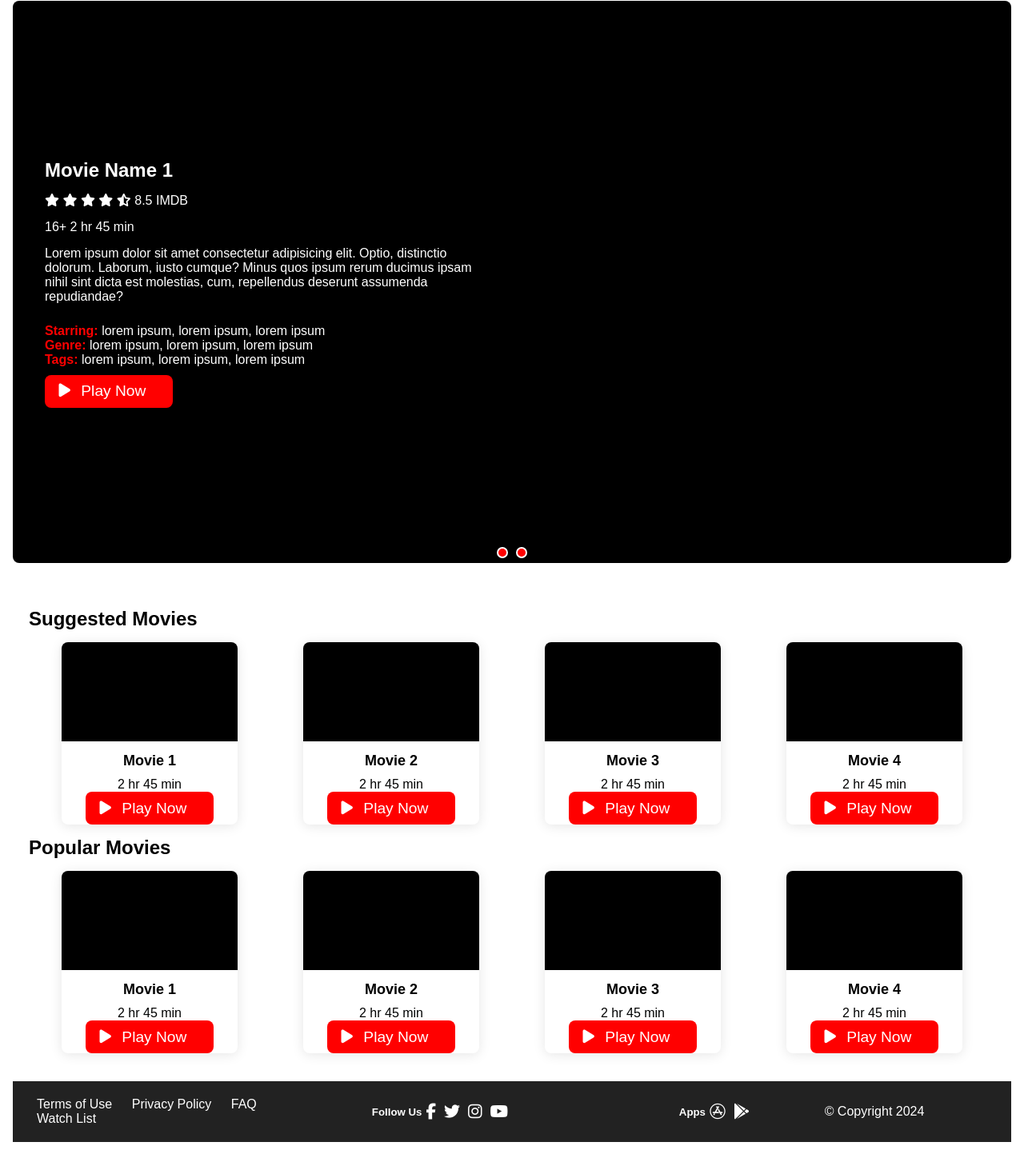
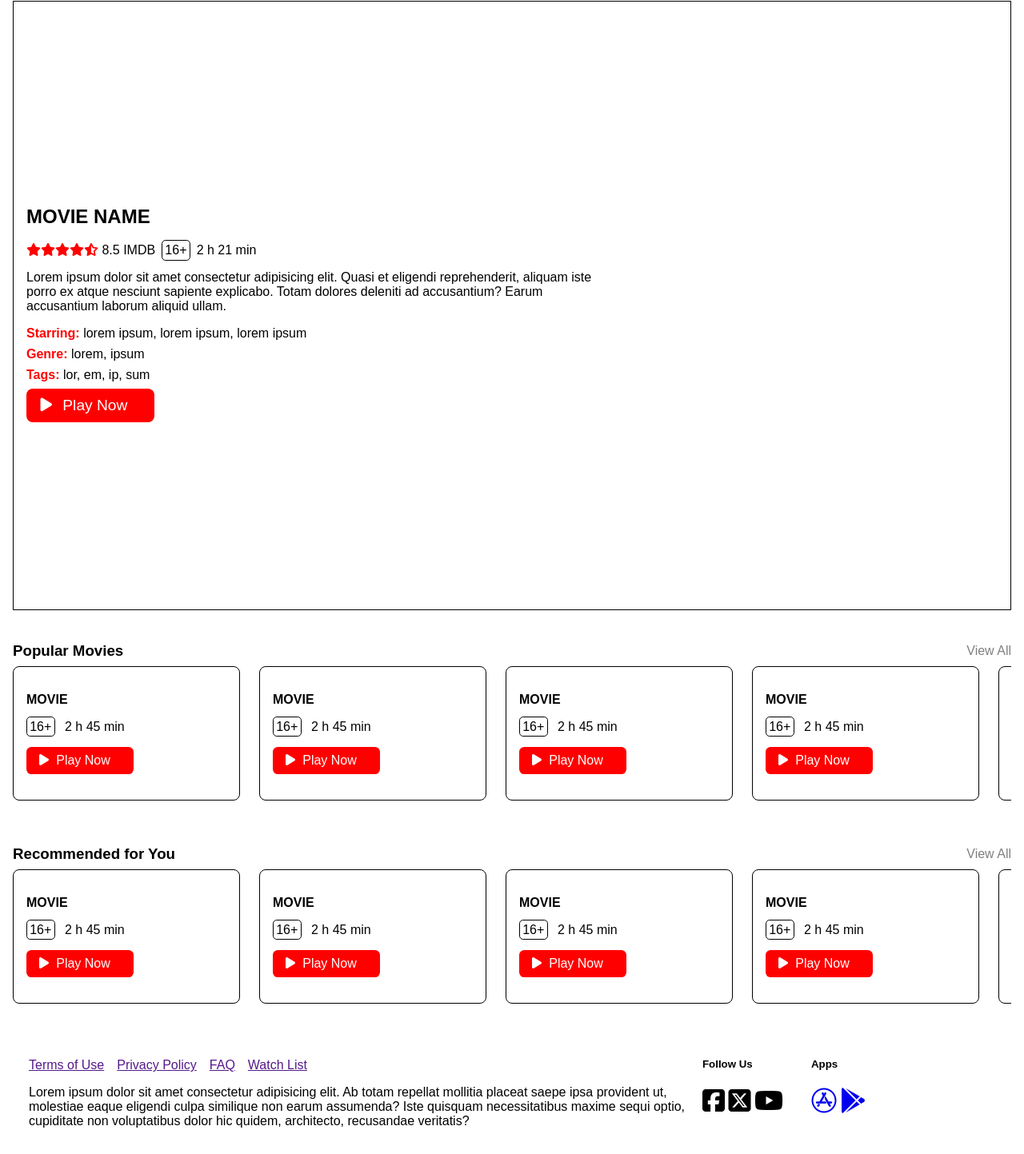
Before and after one commit to y-gokay/witFlix, a website: page index.html in a window 1280 px wide. Shown: the part 117-1560 px from the top of the page at 80% size. Drawn offline with Linux system fonts and the light colour scheme.

Commit message:
revize edildi
css html bugün görülen örneklerden baz alınarak revize edildi

```diff
--- a/index.css
+++ b/index.css
@@ -1,41 +1,40 @@
-* {
-  /* genel düzeltme */
+/* Genel Ayarlar */
+body {
+  padding: 1rem;
   margin: 0;
-  padding: 0;
-  box-sizing: border-box;
+  font-family: Arial, Helvetica, sans-serif;
 }
 
-body {
-  font-family: Arial, Helvetica, sans-serif;
-  background-color: rgb(255, 255, 255);
-  padding: 1rem;
-  margin: 0;
+a:hover {
+  color: red;
 }
 
-/*header ile alakalı*/
+h2,
+h4 {
+  text-transform: uppercase;
+}
+
+/* Header Ayarlar*/
 header {
   display: flex;
   justify-content: space-between;
   align-items: center;
-  background-color: #222;
   padding: 15px 30px;
-  flex-wrap: wrap;
 }
 
 header h1 {
   color: red;
   margin: 0;
-  font-size: 24px;
+  flex: 1;
 }
 
 header nav {
   display: flex;
-  gap: 1.5rem;
-  margin-bottom: 10px;
+  gap: 0.5rem;
 }
 
 header nav a {
-  color: rgb(223, 15, 15);
+  color: rgb(111, 111, 111);
   text-decoration: none;
 }
 
@@ -43,140 +42,78 @@ header .user-panel {
   display: flex;
   align-items: center;
   gap: 0.5rem;
-}
-
-.user-panel input {
-  padding: 0.3rem;
-  width: 7rem;
+  flex: 1;
+  justify-content: flex-end;
 }
 
 .user-panel img {
   border-radius: 100px;
   width: 2.5rem;
-  cursor: pointer;
+}
+
+.nav-menu {
+  display: none;
 }
 
 .search-container {
   position: relative;
 }
 
-.search-container input {
-  padding: 0.3rem 2rem;
-  width: 7rem;
+.search-container .search-icon {
+  position: absolute;
+  right: 10px;
+  top: 50%;
+  transform: translateY(-50%);
+  font-size: 1.2rem;
+  color: #aaa;
+  display: flex;
+  align-items: center;
 }
 
-.search-icon {
-  position: absolute;
-  left: 10px;
-  top: 25%;
-  color: gray;
-  cursor: pointer;
+.search-container input {
+  width: calc(100% - 2rem);
+  padding: 0.3rem 1.5rem 0.3rem 1rem;
+  border-radius: 0.5rem;
+  border: 1px solid #ccc;
 }
 
-/*hero ile alakalı*/
-.hero {
-  position: relative;
-  overflow: hidden;
-  text-align: center;
-  color: white;
-  margin: 2rem auto;
+.search-container input:focus {
+  outline: none;
+  border-color: red;
 }
 
-.hero-image {
-  width: 100%;
-  height: auto;
-  border-radius: 8px;
+/* Hero */
+main {
+  aspect-ratio: 5/3;
+  border: 1px solid black;
+  margin: 2rem auto;
+  padding: 1rem;
+  display: flex;
+  align-items: center;
 }
 
-.hero-content {
-  position: absolute;
-  top: 0;
-  left: 0;
-  right: 0;
-  bottom: 0;
-  display: flex;
-  flex-direction: column;
-  justify-content: center;
-  align-items: flex-start;
-  padding: 20px;
-  text-align: left;
-  max-width: 600px;
-  margin-left: 20px;
+.user-rating i {
+  color: red;
 }
 
-.slider {
-  display: flex;
-  justify-content: center;
-  align-items: center;
-  position: relative;
+.content-rating {
+  border: 1px solid black;
+  border-radius: 0.3rem;
+  padding: 0.2rem;
+  margin: 0 0.5rem;
 }
 
-.slides {
-  display: flex;
-  width: 200%;
-  transition: transform 0.5s ease-in-out;
-}
-
-input[name="slider"] {
-  display: none;
-}
-
-.slide {
-  min-width: 100%;
-  box-sizing: border-box;
-  position: relative;
-}
-
-.navigation-manual {
-  position: absolute;
-  width: 100%;
-  display: flex;
-  justify-content: center;
-  bottom: 10px;
-}
-
-.manual-btn {
-  border: 2px solid rgb(255, 255, 255);
-  padding: 5px;
-  border-radius: 10px;
-  cursor: pointer;
-}
-
-.manual-btn:not(:last-child) {
-  margin-right: 10px;
-}
-
-#slide1:checked ~ .slides {
-  transform: translateX(0%);
-}
-
-#slide2:checked ~ .slides {
-  transform: translateX(-100%);
-}
-
-input[type="radio"]:checked ~ .navigation-manual .manual-btn {
-  background: red;
-}
-
-.movie-infos {
-  margin-top: 15px;
-}
-
-.movie-name {
-  margin-bottom: 15px;
-}
-
-.movie-texts {
-  margin: 15px 0;
-}
-
-.movie-details {
-  margin: 10px 0;
+.main-movie {
+  width: 60%;
 }
 
 .movie-details span {
   color: red;
   font-weight: bold;
+}
+
+.movie-details p {
+  margin: 0.5rem 0;
 }
 
 button {
@@ -193,120 +130,171 @@ button i {
   margin-left: -1rem;
   margin-right: 0.5rem;
 }
-
 button:hover {
   background-color: #ff6b81;
 }
 
-.suggestion {
-  padding: 20px;
+/* Suggestion */
+.suggestion-row {
+  margin-bottom: 2rem;
 }
 
-.suggestion-movies,
-.popular-movies {
+.suggestion-row-title {
   display: flex;
-  justify-content: space-around;
-  flex-wrap: wrap;
+  justify-content: space-between;
+  align-items: center;
+}
+
+.suggestion-row-title a {
+  text-decoration: none;
+  color: gray;
+}
+
+.suggestion-row-title a:hover {
+  color: red;
+}
+
+.suggestion-row-title h3 {
+  margin: 0.5rem 0;
+}
+
+.suggestion-movies {
+  display: flex;
+  gap: 1.5rem;
 }
 
 .movie-card {
-  background: white;
-  border-radius: 8px;
-  box-shadow: 0 2px 15px rgba(0, 0, 0, 0.1);
-  margin: 15px;
-  text-align: center;
-  width: 220px;
+  border: 1px solid black;
+  min-width: 250px;
+  border-radius: 0.5rem;
+  padding: 2rem 1rem;
+  display: flex;
+  align-items: center;
   transition: transform 0.3s;
 }
-
 .movie-card:hover {
   transform: scale(1.05);
 }
 
 .movie-card img {
   border-radius: 8px 8px 0 0;
-  width: 100%;
+  width: 50%;
+}
+.movie-card h4 {
+  margin: 0;
 }
 
-.movie-card h3 {
-  margin: 10px 0;
-  font-size: 18px;
+.movie-card .content-rating {
+  margin-left: 0;
 }
-/*footer ile alakalı*/
+
+.movie-detail-container {
+  display: flex;
+  flex-direction: column;
+  gap: 1rem;
+}
+
+.movie-card button {
+  padding: 0.5rem 1.8rem;
+  border-radius: 0.4rem;
+  font-size: 1rem;
+}
+
+.movie-card button i {
+  margin-left: -0.8rem;
+  margin-right: 0.3rem;
+}
+.suggestion-movies {
+  display: flex;
+  gap: 1.5rem;
+  overflow-x: auto;
+  padding-bottom: 1rem;
+}
+.suggestion-movies::-webkit-scrollbar {
+  height: 8px;
+}
+
+.suggestion-movies::-webkit-scrollbar-thumb {
+  background-color: rgba(0, 0, 0, 0.3);
+  border-radius: 4px;
+}
+
+.suggestion-movies::-webkit-scrollbar-track {
+  background-color: #f1f1f1;
+}
+
+/* Footer */
 footer {
   display: flex;
   justify-content: space-between;
-  align-items: center;
+  gap: 1rem;
   padding: 20px;
-  background: #222;
-  color: white;
 }
 
-.bottom-nav {
-  flex: 1;
+footer h5 {
+  margin-top: 0;
 }
 
-.bottom-nav a {
-  color: white;
-  text-decoration: none;
-  margin: 0 10px;
+.footer-navigation nav {
+  display: flex;
+  gap: 1rem;
 }
 
-.bottom-nav a:hover {
-  text-decoration: underline;
+.social-navigation {
+  min-width: 120px;
 }
 
-.social-medias,
-.app-links {
-  display: flex;
-  align-items: center;
-  flex: 1;
-  justify-content: flex-end;
+.mobile-app-navigation {
+  min-width: 230px;
 }
 
-.social-medias a,
-.app-links a {
-  color: white;
-  margin: 0 5px;
-  font-size: 20px;
+.mobile-app-navigation img {
+  height: 2rem;
 }
 
-.Copyright-text {
-  text-align: center;
-  flex: 1;
-}
-.hamburger-menu {
-  display: none;
-  flex-direction: column;
-  cursor: pointer;
-  gap: 0.3rem;
-}
-.hamburger-menu i {
-  font-size: 2rem;
-  color: white;
-}
-/*hero ile alakalı*/
-@media (max-width: 480px) {
+/* Mobil Uyumlu Düzenlemeler */
+@media (max-width: 768px) {
+  header {
+    flex-wrap: wrap;
+  }
+
   header nav {
+    order: 1;
+    width: 100%;
+    justify-content: center;
+    margin-top: 1rem;
     display: none;
   }
-  header .hamburger-menu {
+
+  header .nav-menu {
     display: flex;
+    cursor: pointer;
   }
-  .search-container input {
+
+  header .user-panel {
+    display: none;
+  }
+
+  .main-movie {
     width: 100%;
   }
-  .movie-card {
-    width: 100%;
-    margin: 10px 0;
+
+  footer {
+    flex-wrap: wrap;
+    text-align: center;
   }
 
-  button {
-    padding: 0.6rem 1.8rem;
-    font-size: 1rem;
+  footer nav {
+    justify-content: center;
   }
 
-  .hero-content {
-    max-width: 90%;
+  .social-navigation,
+  .mobile-app-navigation {
+    width: 100%;
+  }
+
+  .search-container input {
+    width: calc(100% - 2rem);
+    padding: 0.3rem 1.5rem 0.3rem 1rem;
   }
 }
--- a/index.html
+++ b/index.html
@@ -12,216 +12,210 @@
       referrerpolicy="no-referrer"
     />
     <link href="./index.css" rel="stylesheet" />
-    <title>WIT-FLIX</title>
+    <title>WiTFLiX | Browse</title>
   </head>
-
   <body>
     <!--witflix yazısı eklendi,navbar eklendi, kullancı avatarı, arama motoru ve bildirimlerler eklendi -->
     <header>
-      <h1>Wit-Flix</h1>
-      <nav class="nav-items">
-        <a href="">Topic-1</a>
-        <a href="">Topic-2</a>
-        <a href="">Topic-3</a>
-        <a href="">Topic-4</a>
+      <h1>WiTFLiX</h1>
+      <nav>
+        <a href="">Topic 1</a>
+        <a href="">Topic 2</a>
+        <a href="">Topic 3</a>
+        <a href="">Topic 4</a>
       </nav>
-      <div class="hamburger-menu" id="hamburger-menu">
-        <i class="fa-solid fa-bars"></i>
-      </div>
       <div class="user-panel">
         <div class="search-container">
-          <input type="text" placeholder="Search.." />
+          <input type="text" placeholder="Search..." />
           <i class="fa-solid fa-magnifying-glass search-icon"></i>
         </div>
-        <i class="fa-solid fa-bell"></i>
-        <img src="design_mats/img_avatar.png" alt="Avatar" class="avatar" />
+        <i class="fa-solid fa-bell notifications fa-2x"></i>
+        <img class="avatar" src="design_mats/img_avatar.png" />
       </div>
+      <i class="fa-solid fa-bars fa-2xl nav-menu"></i>
     </header>
 
     <!-- Film hakkında isim, puan, süre, açıklama ve oynatma tuşu eklendi,slider tarzı yapıldı -->
     <main class="hero">
-      <div class="slider">
-        <input type="radio" name="slider" id="slide1" checked />
-        <input type="radio" name="slider" id="slide2" />
-        <div class="slides">
-          <div class="slide">
-            <img
-              src="design_mats/black._bb.png"
-              alt="Movie 1"
-              class="hero-image"
-            />
-            <div class="hero-content">
-              <div class="movie-name">
-                <h2>Movie Name 1</h2>
+      <div class="main-movie">
+        <h2>Movie Name</h2>
+        <div class="movie-info">
+          <span class="user-rating"
+            ><i class="fa-solid fa-star"></i><i class="fa-solid fa-star"></i
+            ><i class="fa-solid fa-star"></i><i class="fa-solid fa-star"></i
+            ><i class="fa-solid fa-star-half-stroke"></i> 8.5 IMDB</span
+          ><span class="content-rating">16+</span
+          ><span class="movie-duration">2 h 21 min</span>
         </div>
-              <div class="movie-points">
-                <i class="fa-solid fa-star"></i>
-                <i class="fa-solid fa-star"></i>
-                <i class="fa-solid fa-star"></i>
-                <i class="fa-solid fa-star"></i>
-                <i class="fa-solid fa-star-half-stroke"></i> 8.5 IMDB
+        <p>
+          Lorem ipsum dolor sit amet consectetur adipisicing elit. Quasi et
+          eligendi reprehenderit, aliquam iste porro ex atque nesciunt sapiente
+          explicabo. Totam dolores deleniti ad accusantium? Earum accusantium
+          laborum aliquid ullam.
+        </p>
+        <div class="movie-details">
+          <p><span>Starring: </span>lorem ipsum, lorem ipsum, lorem ipsum</p>
+          <p><span>Genre: </span>lorem, ipsum</p>
+          <p><span>Tags: </span>lor, em, ip, sum</p>
         </div>
-              <div class="movie-infos">
+        <button><i class="fa-solid fa-play"></i> Play Now</button>
+      </div>
+    </main>
+
+    <section class="suggestion">
+      <div class="suggestion-row">
+        <div class="suggestion-row-title">
+          <h3>Popular Movies</h3>
+          <a href="#">View All</a>
+        </div>
+        <div class="suggestion-movies">
+          <div class="movie-card">
+            <div class="movie-detail-container">
+              <h4>Movie</h4>
+              <div class="movie-info">
                 <span class="content-rating">16+</span>
-                <span class="content-durations">2 hr 45 min</span>
-              </div>
-              <div class="movie-texts">
-                <p>
-                  Lorem ipsum dolor sit amet consectetur adipisicing elit.
-                  Optio, distinctio dolorum. Laborum, iusto cumque? Minus quos
-                  ipsum rerum ducimus ipsam nihil sint dicta est molestias, cum,
-                  repellendus deserunt assumenda repudiandae?
-                </p>
-              </div>
-              <div class="movie-details">
-                <p>
-                  <span>Starring: </span>lorem ipsum, lorem ipsum, lorem ipsum
-                </p>
-                <p><span>Genre: </span>lorem ipsum, lorem ipsum, lorem ipsum</p>
-                <p><span>Tags: </span>lorem ipsum, lorem ipsum, lorem ipsum</p>
+                <span class="movie-duration">2 h 45 min</span>
               </div>
               <button><i class="fa-solid fa-play"></i> Play Now</button>
             </div>
           </div>
-          <div class="slide">
-            <img
-              src="design_mats/black._bb.png"
-              alt="Movie 2"
-              class="hero-image"
-            />
-            <div class="hero-content">
-              <div class="movie-name">
-                <h2>Movie Name 2</h2>
+          <div class="movie-card">
+            <div class="movie-detail-container">
+              <h4>Movie</h4>
+              <div class="movie-info">
+                <span class="content-rating">16+</span>
+                <span class="movie-duration">2 h 45 min</span>
               </div>
-              <div class="movie-points">
-                <i class="fa-solid fa-star"></i>
-                <i class="fa-solid fa-star"></i>
-                <i class="fa-solid fa-star"></i>
-                <i class="fa-solid fa-star"></i>
-                <i class="fa-solid fa-star-half-stroke"></i> 8.5 IMDB
+              <button><i class="fa-solid fa-play"></i> Play Now</button>
             </div>
-              <div class="movie-infos">
+          </div>
+          <div class="movie-card">
+            <div class="movie-detail-container">
+              <h4>Movie</h4>
+              <div class="movie-info">
                 <span class="content-rating">16+</span>
-                <span class="content-durations">2 hr 45 min</span>
+                <span class="movie-duration">2 h 45 min</span>
               </div>
-              <div class="movie-texts">
-                <p>
-                  Lorem ipsum dolor sit amet consectetur adipisicing elit.
-                  Optio, distinctio dolorum. Laborum, iusto cumque? Minus quos
-                  ipsum rerum ducimus ipsam nihil sint dicta est molestias, cum,
-                  repellendus deserunt assumenda repudiandae?
-                </p>
+              <button><i class="fa-solid fa-play"></i> Play Now</button>
             </div>
-              <div class="movie-details">
-                <p>
-                  <span>Starring: </span>lorem ipsum, lorem ipsum, lorem ipsum
-                </p>
-                <p><span>Genre: </span>lorem ipsum, lorem ipsum, lorem ipsum</p>
-                <p><span>Tags: </span>lorem ipsum, lorem ipsum, lorem ipsum</p>
+          </div>
+          <div class="movie-card">
+            <div class="movie-detail-container">
+              <h4>Movie</h4>
+              <div class="movie-info">
+                <span class="content-rating">16+</span>
+                <span class="movie-duration">2 h 45 min</span>
+              </div>
+              <button><i class="fa-solid fa-play"></i> Play Now</button>
+            </div>
+          </div>
+          <div class="movie-card">
+            <div class="movie-detail-container">
+              <h4>Movie</h4>
+              <div class="movie-info">
+                <span class="content-rating">16+</span>
+                <span class="movie-duration">2 h 45 min</span>
               </div>
               <button><i class="fa-solid fa-play"></i> Play Now</button>
             </div>
           </div>
         </div>
-        <div class="navigation-manual">
-          <label for="slide1" class="manual-btn"></label>
-          <label for="slide2" class="manual-btn"></label>
       </div>
+      <!--tavsiye edilen ve popüler film kısmı eklendi -->
+      <div class="suggestion-row">
+        <div class="suggestion-row-title">
+          <h3>Recommended for You</h3>
+          <a href="#">View All</a>
         </div>
-    </main>
-
-    <!--tavsiye edilen ve popüler film kısmı eklendi -->
-    <section class="suggestion">
-      <h2>Suggested Movies</h2>
         <div class="suggestion-movies">
           <div class="movie-card">
-          <img src="design_mats/black._bb.png" alt="Movie 1" />
-          <h3>Movie 1</h3>
-          <span class="content-durations">2 hr 45 min</span>
-          <button><i class="fa-solid fa-play"></i> Play Now</button>
+            <div class="movie-detail-container">
+              <h4>Movie</h4>
+              <div class="movie-info">
+                <span class="content-rating">16+</span>
+                <span class="movie-duration">2 h 45 min</span>
               </div>
-        <div class="movie-card">
-          <img src="design_mats/black._bb.png" alt="Movie 2" />
-          <h3>Movie 2</h3>
-          <span class="content-durations">2 hr 45 min</span>
-          <button><i class="fa-solid fa-play"></i> Play Now</button>
-        </div>
-        <div class="movie-card">
-          <img src="design_mats/black._bb.png" alt="Movie 3" />
-          <h3>Movie 3</h3>
-          <span class="content-durations">2 hr 45 min</span>
-          <button><i class="fa-solid fa-play"></i> Play Now</button>
-        </div>
-        <div class="movie-card">
-          <img src="design_mats/black._bb.png" alt="Movie 4" />
-          <h3>Movie 4</h3>
-          <span class="content-durations">2 hr 45 min</span>
               <button><i class="fa-solid fa-play"></i> Play Now</button>
             </div>
           </div>
-      <h2>Popular Movies</h2>
-      <div class="popular-movies">
           <div class="movie-card">
-          <img src="design_mats/black._bb.png" alt="Movie 1" />
-          <h3>Movie 1</h3>
-          <span class="content-durations">2 hr 45 min</span>
-          <button><i class="fa-solid fa-play"></i> Play Now</button>
+            <div class="movie-detail-container">
+              <h4>Movie</h4>
+              <div class="movie-info">
+                <span class="content-rating">16+</span>
+                <span class="movie-duration">2 h 45 min</span>
               </div>
-        <div class="movie-card">
-          <img src="design_mats/black._bb.png" alt="Movie 2" />
-          <h3>Movie 2</h3>
-          <span class="content-durations">2 hr 45 min</span>
-          <button><i class="fa-solid fa-play"></i> Play Now</button>
-        </div>
-        <div class="movie-card">
-          <img src="design_mats/black._bb.png" alt="Movie 3" />
-          <h3>Movie 3</h3>
-          <span class="content-durations">2 hr 45 min</span>
-          <button><i class="fa-solid fa-play"></i> Play Now</button>
-        </div>
-        <div class="movie-card">
-          <img src="design_mats/black._bb.png" alt="Movie 4" />
-          <h3>Movie 4</h3>
-          <span class="content-durations">2 hr 45 min</span>
               <button><i class="fa-solid fa-play"></i> Play Now</button>
             </div>
           </div>
+          <div class="movie-card">
+            <div class="movie-detail-container">
+              <h4>Movie</h4>
+              <div class="movie-info">
+                <span class="content-rating">16+</span>
+                <span class="movie-duration">2 h 45 min</span>
+              </div>
+              <button><i class="fa-solid fa-play"></i> Play Now</button>
+            </div>
+          </div>
+          <div class="movie-card">
+            <div class="movie-detail-container">
+              <h4>Movie</h4>
+              <div class="movie-info">
+                <span class="content-rating">16+</span>
+                <span class="movie-duration">2 h 45 min</span>
+              </div>
+              <button><i class="fa-solid fa-play"></i> Play Now</button>
+            </div>
+          </div>
+          <div class="movie-card">
+            <div class="movie-detail-container">
+              <h4>Movie</h4>
+              <div class="movie-info">
+                <span class="content-rating">16+</span>
+                <span class="movie-duration">2 h 45 min</span>
+              </div>
+              <button><i class="fa-solid fa-play"></i> Play Now</button>
+            </div>
+          </div>
+        </div>
+      </div>
     </section>
-
     <!--bootom nav eklendi,sosyal medya hesapları kısmı eklendi, app kısımları eklendi, copyright texti eklendi -->
     <footer>
-      <nav class="bottom-nav">
+      <div class="footer-navigation">
+        <nav>
           <a href="">Terms of Use</a>
           <a href="">Privacy Policy</a>
           <a href="">FAQ</a>
           <a href="">Watch List</a>
         </nav>
-      <div class="social-medias">
+        <p>
+          Lorem ipsum dolor sit amet consectetur adipisicing elit. Ab totam
+          repellat mollitia placeat saepe ipsa provident ut, molestiae eaque
+          eligendi culpa similique non earum assumenda? Iste quisquam
+          necessitatibus maxime sequi optio, cupiditate non voluptatibus dolor
+          hic quidem, architecto, recusandae veritatis?
+        </p>
+      </div>
+      <div class="social-navigation">
         <h5>Follow Us</h5>
-        <a href="https://facebook.com" target="_blank"
-          ><i class="fab fa-facebook-f"></i
+        <div>
+          <i class="fa-brands fa-square-facebook fa-2x"></i>
+          <i class="fa-brands fa-square-x-twitter fa-2x"></i>
+          <i class="fa-brands fa-youtube fa-2x"></i>
+        </div>
+      </div>
+      <div class="mobile-app-navigation">
+        <h5>Apps</h5>
+        <div>
+          <a href="https://www.apple.com/tr/app-store/" target="_blank"
+            ><i class="fab fa-app-store fa-2x"></i
           ></a>
-        <a href="https://twitter.com" target="_blank"
-          ><i class="fab fa-twitter"></i
-        ></a>
-        <a href="https://instagram.com" target="_blank"
-          ><i class="fab fa-instagram"></i
-        ></a>
-        <a href="https://youtube.com" target="_blank"
-          ><i class="fab fa-youtube"></i
+          <a href="https://play.google.com/store/apps?gl=TR" target="_blank"
+            ><i class="fab fa-google-play fa-2x"></i
           ></a>
         </div>
-      <div class="app-links">
-        <h5>Apps</h5>
-        <a href="https://www.apple.com/tr/app-store/" target="_blank"
-          ><i class="fab fa-app-store"></i
-        ></a>
-        <a href="https://play.google.com/store/apps?gl=TR" target="_blank"
-          ><i class="fa-brands fa-google-play"></i
-        ></a>
-      </div>
-      <div class="Copyright-text">
-        <p>© Copyright 2024</p>
       </div>
     </footer>
   </body>
```
Lines whose indentation alone changed are shown as unchanged.
